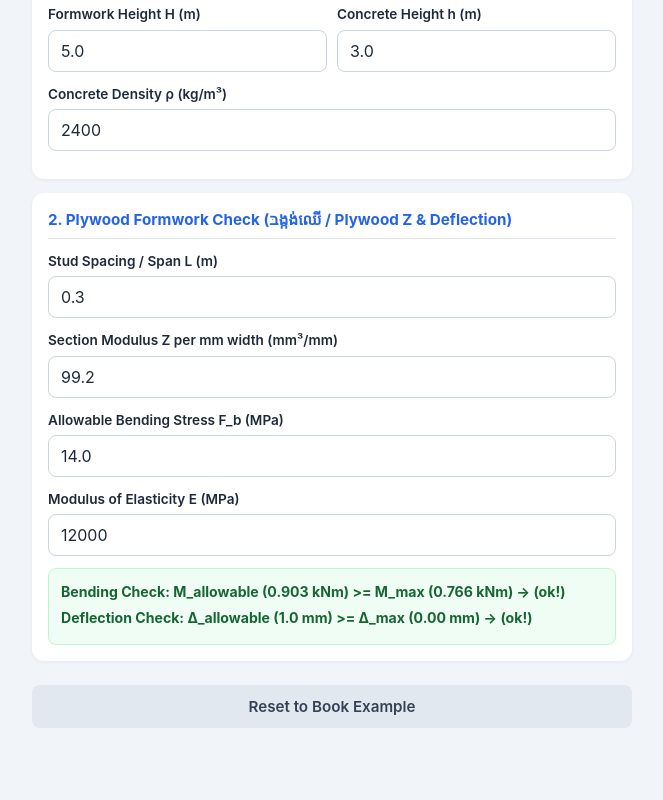
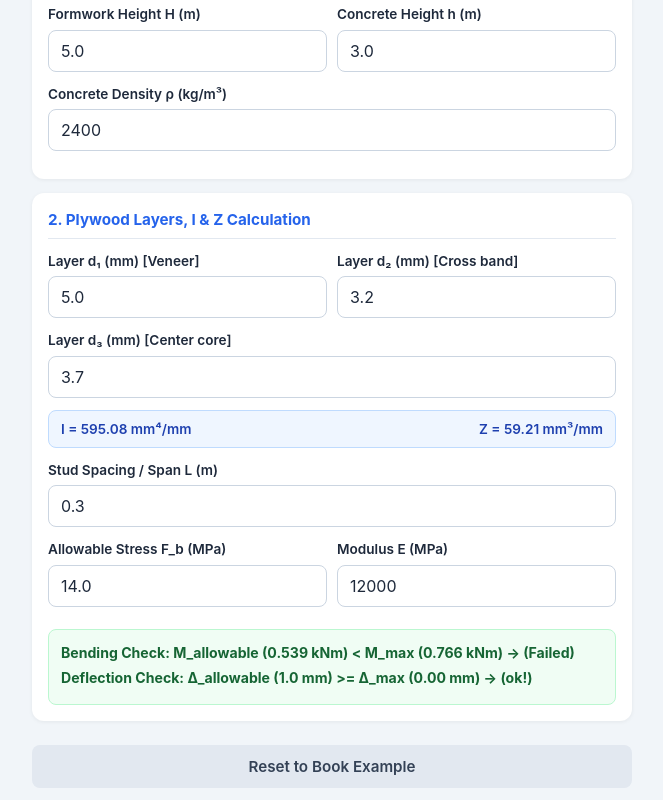
Before and after one commit to heasokchea168-netizen/Concrete-Calculator, a plain HTML site: page index.html in a window 1280 px wide. Shown: the part 818-1618 px from the top of the page, without its empty margins (308-971 px from the left). Before the commit the page ends 1558 px from the top, so only its background shows below. Drawn offline with Linux system fonts and the light colour scheme.

Commit message:
Update index.html

```diff
--- a/index.html
+++ b/index.html
@@ -180,10 +180,10 @@
 <div class="container">
     <header>
         <h1>Concrete & Plywood Calculator</h1>
-        <p>Pressure & Plywood Bending/Deflection Check</p>
+        <p>Pressure, I, Z & Bending/Deflection Check</p>
     </header>
 
-    <!-- Part 1: Concrete Pressure Results -->
+    <!-- Results Card -->
     <div class="result-box">
         <div class="result-main">
             <span>Maximum Concrete Pressure (P<sub>max</sub>)</span>
@@ -191,17 +191,17 @@
         </div>
         <div class="result-grid">
             <div class="res-item">
-                <span>Hydrostatic (h)</span>
-                <strong id="res_phydro_h">72.00 kPa</strong>
+                <span>Placement Rate (R)</span>
+                <strong id="res_R">6.86 m/hr</strong>
             </div>
             <div class="res-item">
-                <span>Placement Rate (R)</span>
-                <strong id="res_R">6.86 m/hr</strong>
+                <span>Plywood Z</span>
+                <strong id="res_Z">99.2 mm³/mm</strong>
             </div>
         </div>
     </div>
 
-    <!-- Concrete Inputs Card -->
+    <!-- Part 1: Concrete Pressure Parameters -->
     <div class="card">
         <div class="section-title">1. Concrete Pressure Parameters</div>
 
@@ -272,28 +272,45 @@
         </div>
     </div>
 
-    <!-- Part 2: Plywood Formwork Check Card -->
+    <!-- Part 2: Plywood I & Z Calculation & Bending Check -->
     <div class="card">
-        <div class="section-title">2. Plywood Formwork Check (בּង្កង់ឈើ / Plywood Z & Deflection)</div>
+        <div class="section-title">2. Plywood Layers, I & Z Calculation</div>
+
+        <div class="row-2">
+            <div class="form-group">
+                <label for="d1">Layer d₁ (mm) [Veneer]</label>
+                <input type="number" id="d1" value="5.0" step="0.1" inputmode="decimal" oninput="calculate()">
+            </div>
+            <div class="form-group">
+                <label for="d2">Layer d₂ (mm) [Cross band]</label>
+                <input type="number" id="d2" value="3.2" step="0.1" inputmode="decimal" oninput="calculate()">
+            </div>
+        </div>
 
         <div class="form-group">
+            <label for="d3">Layer d₃ (mm) [Center core]</label>
+            <input type="number" id="d3" value="3.7" step="0.1" inputmode="decimal" oninput="calculate()">
+        </div>
+
+        <div class="badge-info">
+            <span>I = <span id="res_I">595.00</span> mm⁴/mm</span>
+            <span>Z = <span id="res_Z_badge">99.20</span> mm³/mm</span>
+        </div>
+
+        <div class="form-group" style="margin-top: 12px;">
             <label for="ply_span">Stud Spacing / Span L (m)</label>
             <input type="number" id="ply_span" value="0.3" step="0.01" inputmode="decimal" oninput="calculate()">
         </div>
 
-        <div class="form-group">
-            <label for="ply_Z">Section Modulus Z per mm width (mm³/mm)</label>
-            <input type="number" id="ply_Z" value="99.2" step="0.1" inputmode="decimal" oninput="calculate()">
-        </div>
-
-        <div class="form-group">
-            <label for="ply_Fb">Allowable Bending Stress F_b (MPa)</label>
-            <input type="number" id="ply_Fb" value="14.0" step="0.1" inputmode="decimal" oninput="calculate()">
-        </div>
-
-        <div class="form-group">
-            <label for="ply_E">Modulus of Elasticity E (MPa)</label>
-            <input type="number" id="ply_E" value="12000" step="100" inputmode="decimal" oninput="calculate()">
+        <div class="row-2">
+            <div class="form-group">
+                <label for="ply_Fb">Allowable Stress F_b (MPa)</label>
+                <input type="number" id="ply_Fb" value="14.0" step="0.1" inputmode="decimal" oninput="calculate()">
+            </div>
+            <div class="form-group">
+                <label for="ply_E">Modulus E (MPa)</label>
+                <input type="number" id="ply_E" value="12000" step="100" inputmode="decimal" oninput="calculate()">
+            </div>
         </div>
 
         <div class="status-box" id="ply_status">
@@ -334,13 +351,17 @@
         const h = parseFloat(document.getElementById('h_height').value) || 0;
         const rho = parseFloat(document.getElementById('rho').value) || 0;
 
-        // Plywood inputs
+        // Plywood layer inputs for I and Z
+        const d1 = parseFloat(document.getElementById('d1').value) || 0;
+        const d2 = parseFloat(document.getElementById('d2').value) || 0;
+        const d3 = parseFloat(document.getElementById('d3').value) || 0;
+
+        // Plywood structural inputs
         const span_L = parseFloat(document.getElementById('ply_span').value) || 0; // m
-        const Z = parseFloat(document.getElementById('ply_Z').value) || 0; // mm³/mm
         const Fb = parseFloat(document.getElementById('ply_Fb').value) || 0; // MPa
         const E = parseFloat(document.getElementById('ply_E').value) || 0; // MPa
 
-        // Calculations
+        // Calculations for Concrete Pressure
         const K = Math.pow(36 / (T + 16), 2);
         const area = L * W;
         const R = area > 0 ? (Q / area) : 0;
@@ -349,34 +370,38 @@
         const diff = Math.max(0, H - term1);
         const term2 = C2 * K * Math.sqrt(diff);
         const p_max = (rho / 100) * (term1 + term2);
-        const p_hydro_h = (rho / 100) * h;
 
-        // Plywood Moment and Deflection based on book formula: Mmax = Pmax * span^2 / 10
-        // span_L in meters, p_max in kPa (kN/m²) -> Mmax in kNm
+        // Calculations for Plywood I and Z based on exact formula from image:
+        // y1 center of d1 layer from NA:
+        // y1_bar = d3/2 + d2 + d1/2 (as per example: 3.7/2 + 3.2 + 5.0/2 = 1.85 + 3.2 + 2.5 = 7.55 mm)
+        const y1_bar = (d3 / 2.0) + d2 + (d1 / 2.0);
+
+        // I(NA) = 2 * ( (1/12)*b*d1^3 + A1*y1_bar^2 ) + (1/12)*b*d3^3  (with b = 1.0 mm)
+        const I_na = 2.0 * ((1.0 / 12.0) * Math.pow(d1, 3) + d1 * Math.pow(y1_bar, 2)) + (1.0 / 12.0) * Math.pow(d3, 3);
+
+        // Total thickness t = 2*d1 + 2*d2 + d3, extreme fiber y_max = t / 2
+        const total_t = 2.0 * d1 + 2.0 * d2 + d3;
+        const y_extreme = total_t / 2.0;
+
+        // Z = I_na / y_extreme (in the example: 595.0 / 6 = 99.2)
+        const Z = y_extreme > 0 ? (I_na / y_extreme) : 0;
+
+        // Plywood Moment and Deflection check
         const span_mm = span_L * 1000;
         const M_max = p_max * Math.pow(span_L, 2) / 10; // kNm
-        const M_allowable = 0.65 * 1.0 * Fb * Z / 1000; // kNm (0.65 * 1.0 * Fb * Z in N*mm converted to kNm)
+        const M_allowable = 0.65 * 1.0 * Fb * Z / 1000; // kNm
 
-        // Deflection Delta_max = Pmax * L^4 / (185 * E * I) -> or using standard formula from book:
-        // Delta_max = Pmax * span_L^4 / (185 * E * I)
-        // From book example: Delta_max = 85.1 * 10^3 * 0.3^4 / (185 * 12000 * 595.0) = 0.12 mm
-        // Here I needs to be estimated or calculated. Z = I / y1 -> I = Z * y1. Let's compute based on Z and span.
-        // Or simpler: follow book formula directly: Delta_max = (p_max * Math.pow(span_L * 1000, 4)) / (185 * E * I)
-        // In the book example: I = 595.0 mm^4/mm. Let's estimate I proportional to Z or use standard formula:
-        // Delta_max (mm) = (p_max [kPa] * (span[m]*1000)^4) / (185 * E [MPa] * I [mm^4/mm * mm]) -> let's use exact book formula structure:
-        // Delta_max = (p_max * Math.pow(span_L * 1000, 4)) / (185 * E * (Z * 6)) roughly or let's use standard formula:
-        // Delta_max = (p_max * 1000 * Math.pow(span_L, 4)) / ... let's match the book:
-        // Book: Delta_max = (85.1 * 10^3 * 0.3^4) / (185 * 12000 * 595.0) = 0.12 mm
-        // Let's approximate I as Z * 6 (since y1 ≈ 6 in the book: Z = 595.0 / 6 = 99.2)
-        const estimated_I = Z * 6;
-        const delta_max = (p_max * 1000 * Math.pow(span_L, 4)) / (185 * E * estimated_I / 1000); // adjusted for units
+        const delta_max = (p_max * 1000 * Math.pow(span_L, 4)) / (185 * E * I_na);
         const delta_allowable = span_mm / 300;
 
         // Update UI
         document.getElementById('badge_area').innerText = area.toFixed(2);
         document.getElementById('badge_R').innerText = R.toFixed(2);
         document.getElementById('res_pmax').innerText = p_max.toFixed(2) + ' kPa';
-        document.getElementById('res_phydro_h').innerText = p_hydro_h.toFixed(2) + ' kPa';
+        document.getElementById('res_R').innerText = R.toFixed(2) + ' m/hr';
+        document.getElementById('res_Z').innerText = Z.toFixed(1) + ' mm³/mm';
+        document.getElementById('res_I').innerText = I_na.toFixed(2);
+        document.getElementById('res_Z_badge').innerText = Z.toFixed(2);
 
         // Bending check text
         const bendingOk = M_allowable >= M_max;
@@ -400,8 +425,10 @@
         document.getElementById('H_height').value = 5.0;
         document.getElementById('h_height').value = 3.0;
         document.getElementById('rho').value = 2400;
+        document.getElementById('d1').value = 5.0;
+        document.getElementById('d2').value = 3.2;
+        document.getElementById('d3').value = 3.7;
         document.getElementById('ply_span').value = 0.3;
-        document.getElementById('ply_Z').value = 99.2;
         document.getElementById('ply_Fb').value = 14.0;
         document.getElementById('ply_E').value = 12000;
         calculate();
```
